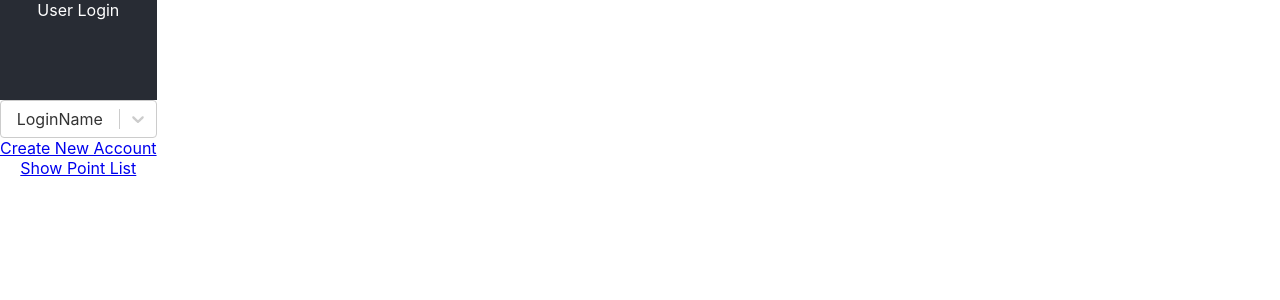
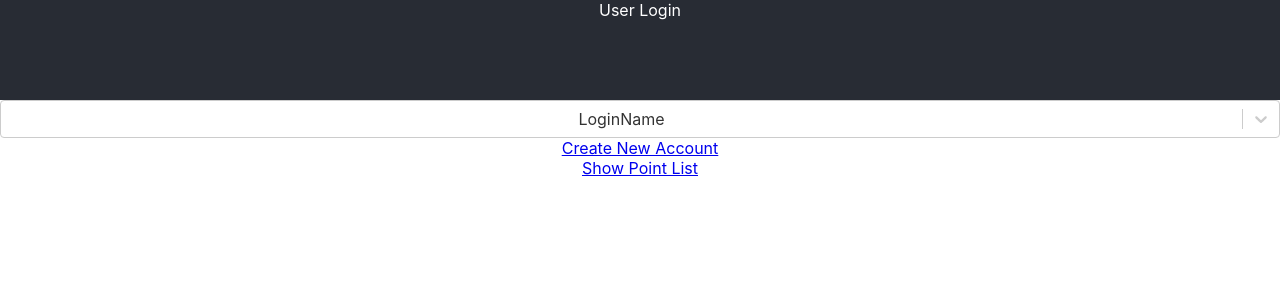
Before and after one commit to Zacky2022/uttc-hackathon, a React (Create React App) app in the folder FE/: page / in a window 1280 px wide. Shown: the top 300 px of the page. Built offline with nearby package versions, Linux system fonts and the light colour scheme; no server answers.

Commit message:
deleted body in app.css

```diff
--- a/FE/src/App.css
+++ b/FE/src/App.css
@@ -60,6 +60,3 @@
   background-color:rgb(162, 184, 227);
   margin-bottom: 20px;
 }
-body {
-  display: flex;
-}
```
